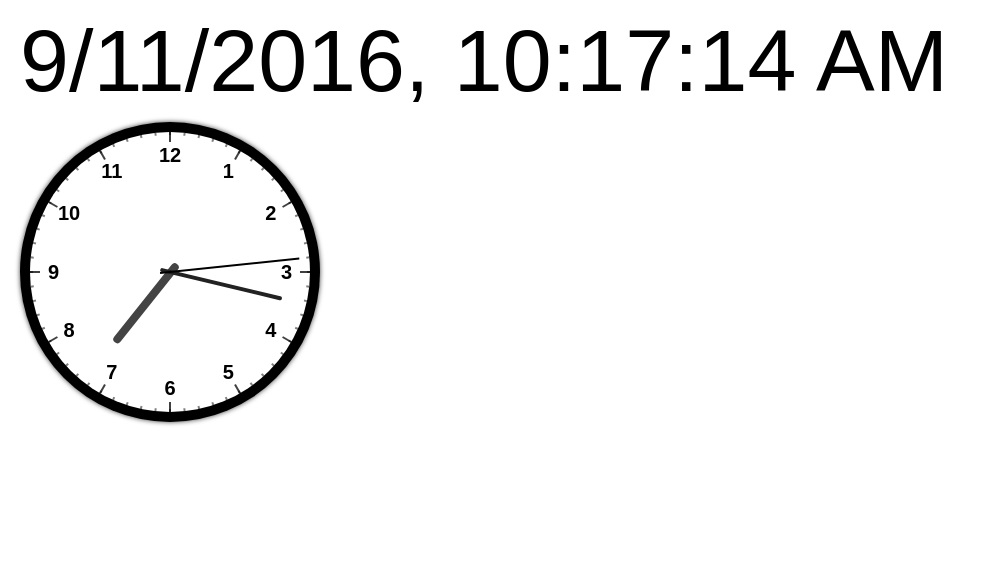
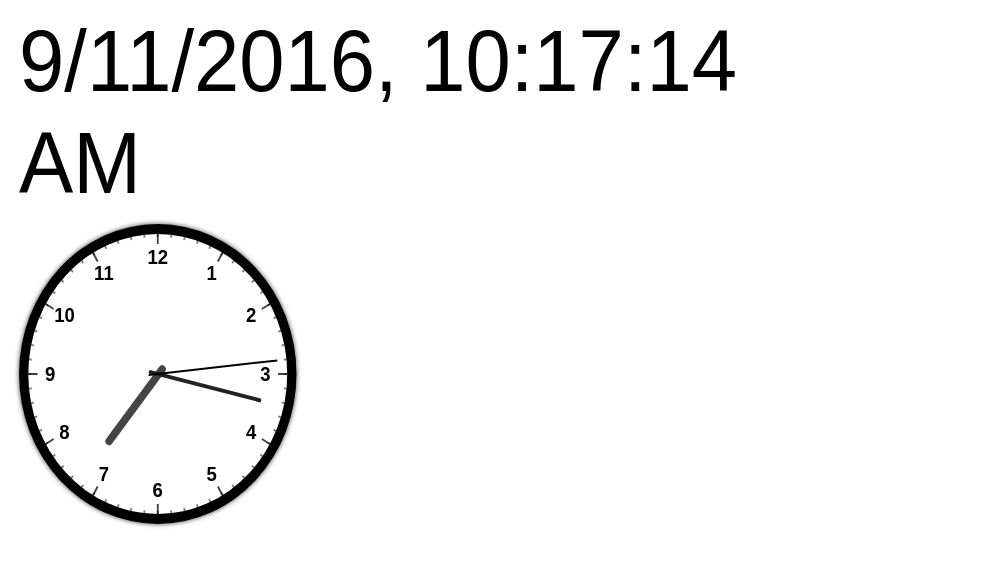
Before and after one commit to karuru6225/electron-rpi-kiosk, an Electron app: page renderer/index.html in a window 1280 px wide. Shown: the whole page, without its empty margins (0-989 px from the left). Drawn offline with Linux system fonts and the light colour scheme.

Commit message:
ディスプレイの縦横比が解像度と違ってた。。。

```diff
--- a/renderer/css/all.css
+++ b/renderer/css/all.css
@@ -102,3 +102,11 @@ div#analog-clock div.transition {
   transition: transform 0.1s ease 0s;
   -webkit-transition: -webkit-transform 0.1s ease 0;
 }
+
+/* 800/155*86/480 */
+#all {
+  width: 865px;
+  height: 480px;
+  margin-left: -32px;
+  transform: scaleX(0.9247);
+}
--- a/renderer/index.html
+++ b/renderer/index.html
@@ -5,6 +5,7 @@
   <link rel="stylesheet" type="text/css" href="./css/all.css">
 </head>
 <body>
+  <div id="all">
     <div id="main"></div>
     <div id="analog-clock">
       <div id="base">
@@ -18,6 +19,7 @@
         </div>
       </div>
     </div>
+  </div>
   <script>
     window.jQuery = window.$ = require('./js/jquery-3.1.0.min.js');
     require('./js/renderer.js');
```
Lines whose indentation alone changed are shown as unchanged.
